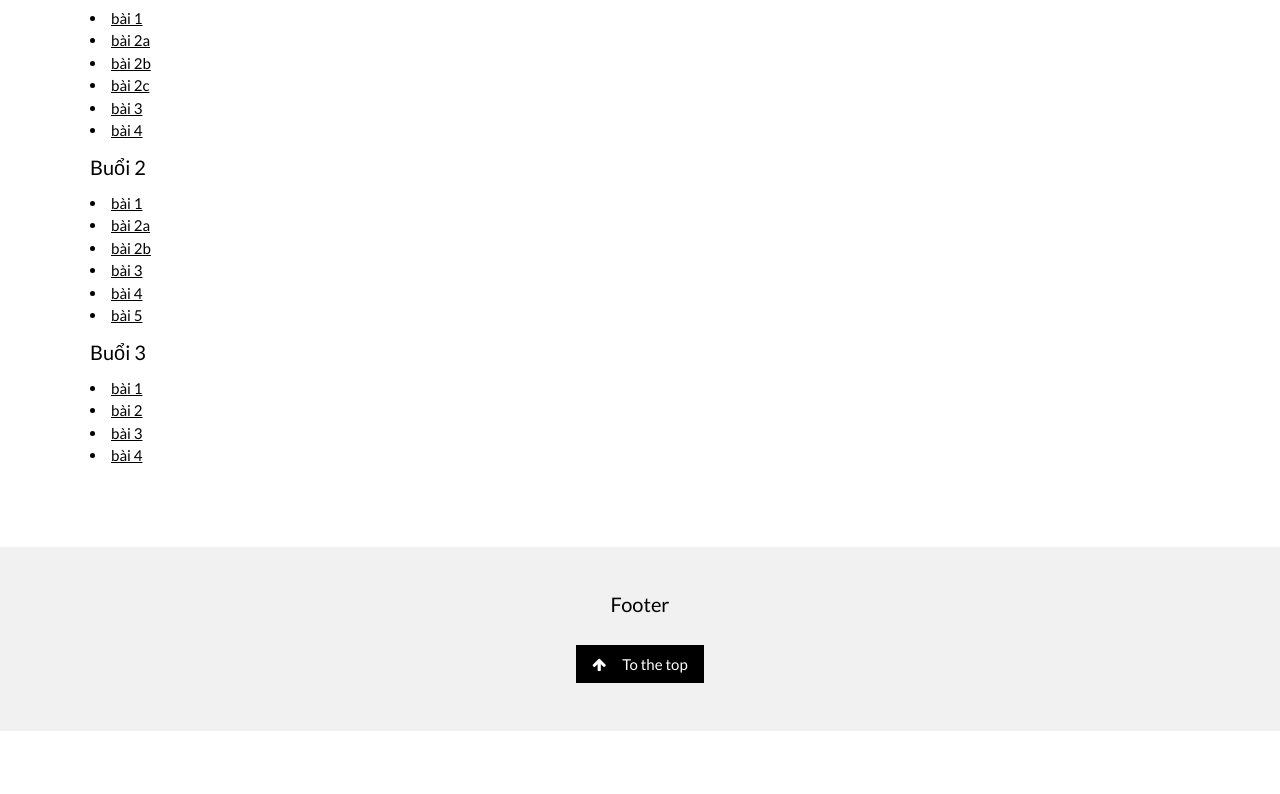
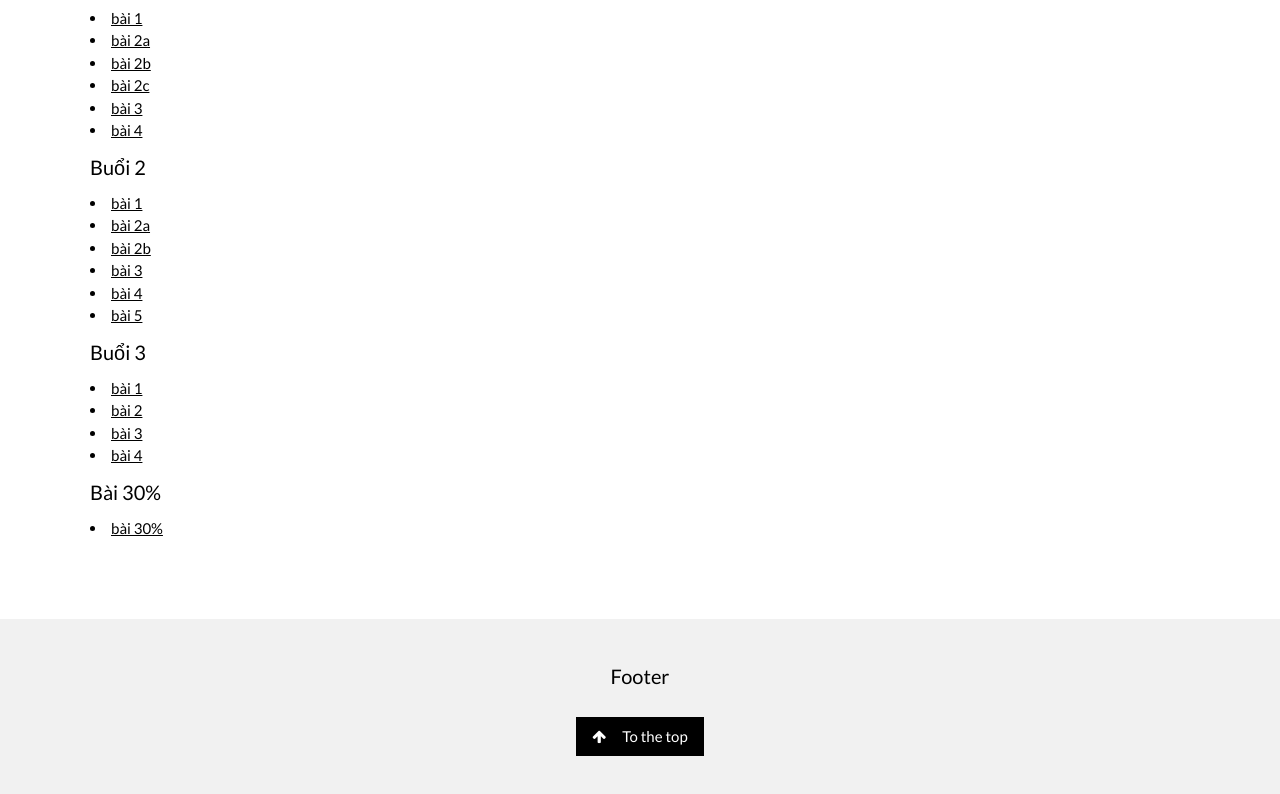
Before and after one commit to phanhh6924/phanhh692004, a plain HTML site: page index.html in a window 1280 px wide. Shown: the part 2449-3243 px from the top of the page. Before the commit the page ends 3180 px from the top, so only its background shows below. Drawn offline with nearby package versions, Linux system fonts and the light colour scheme.

Commit message:
them bai

```diff
--- a/index.html
+++ b/index.html
@@ -113,6 +113,8 @@ html,body,h1,h2,h3,h4 {font-family:"Lato", sans-serif}
      <li class="menuitem"><a href="./buoi3/baohong.html">bài 2 </a></li>
      <li class="menuitem"><a href="./buoi3/baomoi.html">bài 3 </a></li>
      <li class="menuitem"><a href="./buoi3/web.html">bài 4 </a></li>
+  <h4>Bài 30%</h4>
+  <li class="menuitem"><a href="./web30/bai30.html">bài 30% </a></li>
 
 </div>
 
```
